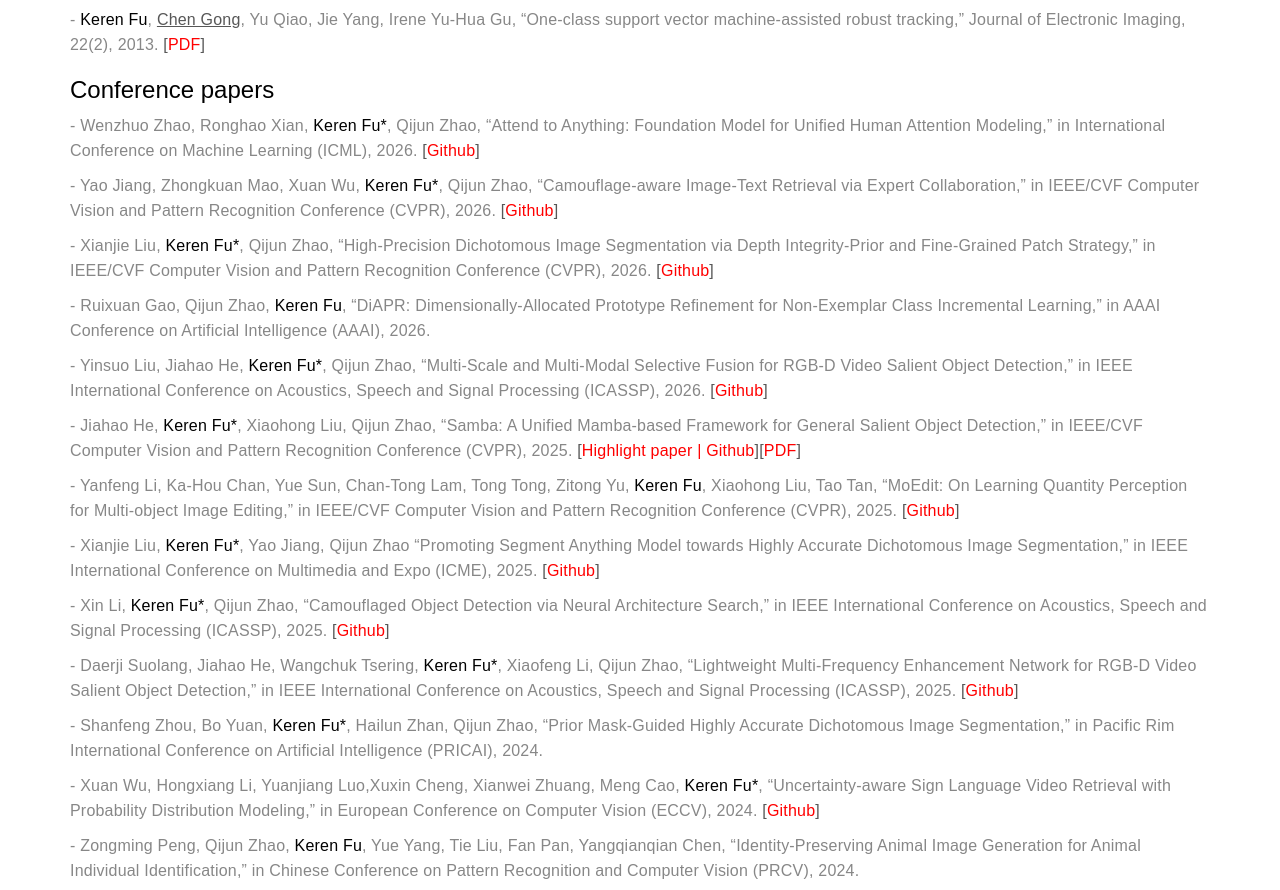
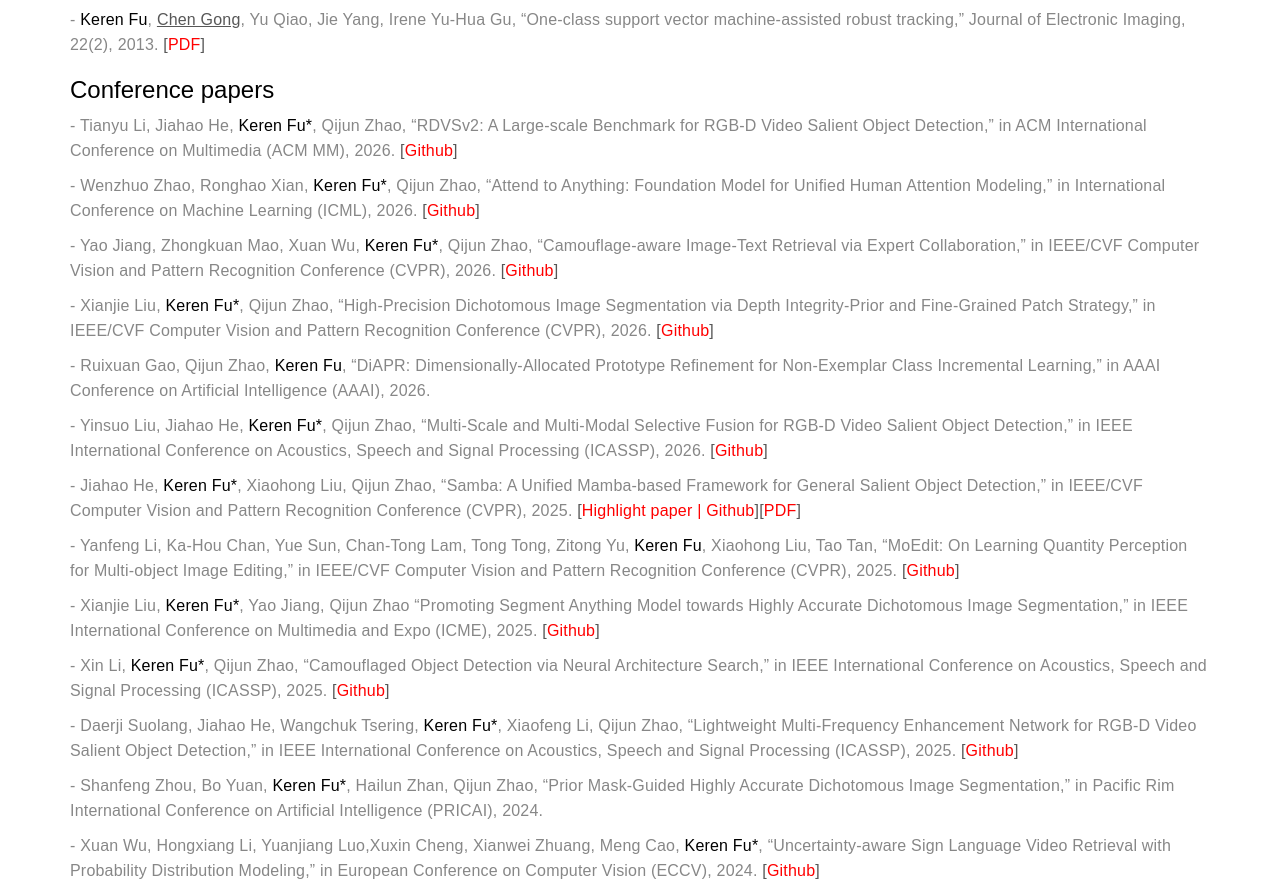
Before and after one commit to kerenfu/kerenfu.github.io, a plain HTML site: page index.html in a window 1280 px wide. Shown: the part 6390-7280 px from the top of the page. Drawn offline with Linux system fonts and the light colour scheme; a web font is replaced by a local one.

Commit message:
Update index.html

```diff
--- a/index.html
+++ b/index.html
@@ -276,6 +276,8 @@ Salient Object Detection and Beyond, IEEE Transactions on Neural Networks and Le
 
 
     <h3><strong>Conference papers</strong></h3>
+    <p>- Tianyu Li, Jiahao He, <strong>Keren Fu*</strong>, Qijun Zhao, &ldquo;RDVSv2: A Large-scale Benchmark for RGB-D Video Salient Object Detection,&rdquo; in ACM International Conference on Multimedia (ACM MM), 2026. <a href="https://github.com/ltynick/RDVSv2/">[<font color="red">Github</font>]</a>
+
     <p>- Wenzhuo Zhao, Ronghao Xian, <strong>Keren Fu*</strong>, Qijun Zhao, &ldquo;Attend to Anything: Foundation Model for Unified Human Attention Modeling,&rdquo; in International Conference on Machine Learning (ICML), 2026. <a href="https://github.com/wz-zhao/Attend-to-Anything/">[<font color="red">Github</font>]</a>
 
     <p>- Yao Jiang, Zhongkuan Mao, Xuan Wu, <strong>Keren Fu*</strong>, Qijun Zhao, &ldquo;Camouflage-aware Image-Text Retrieval via Expert Collaboration,&rdquo; in IEEE/CVF Computer Vision and Pattern Recognition Conference (CVPR), 2026. <a href="https://github.com/jiangyao-scu/CA-ITR">[<font color="red">Github</font>]</a>
```
